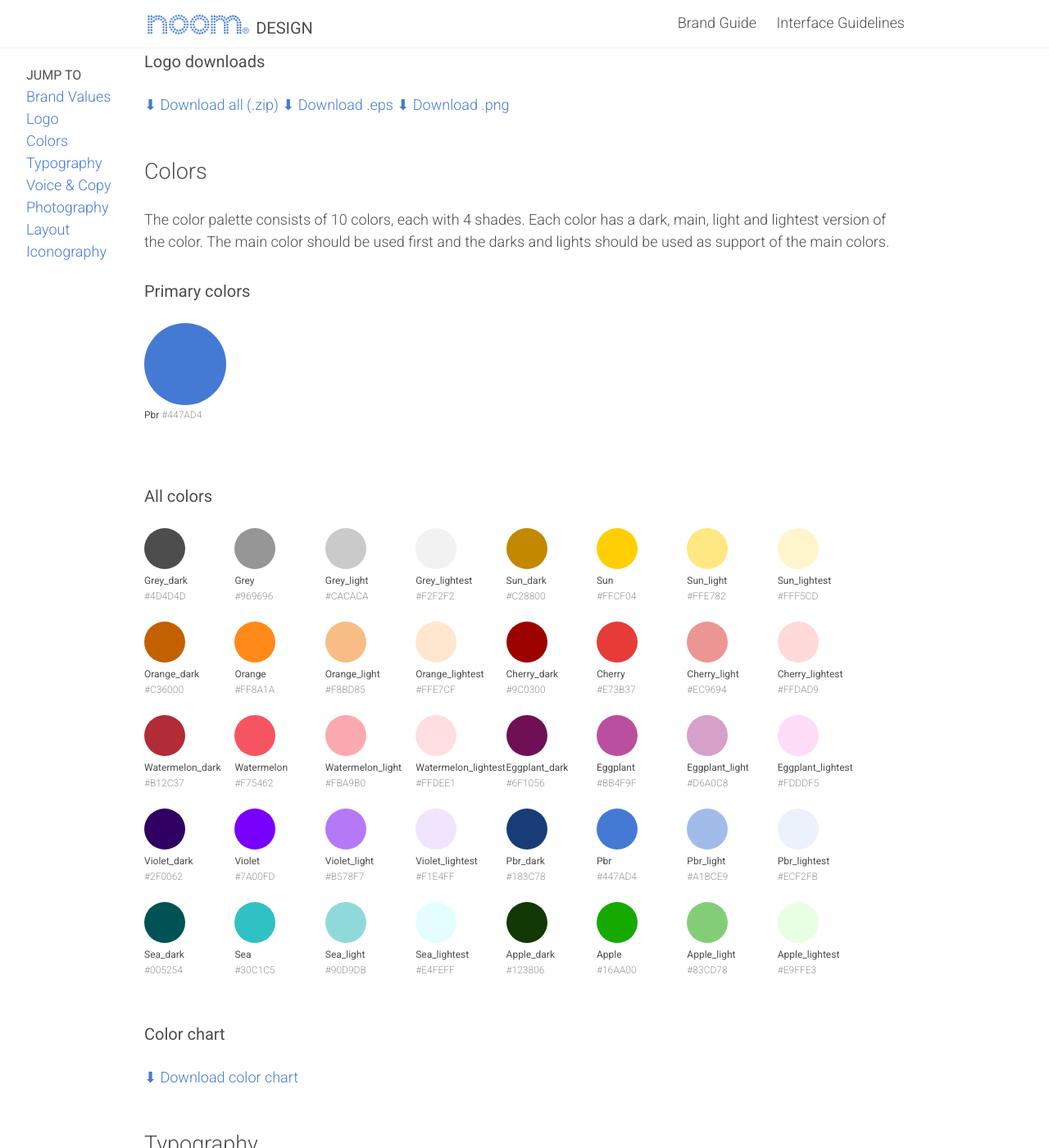
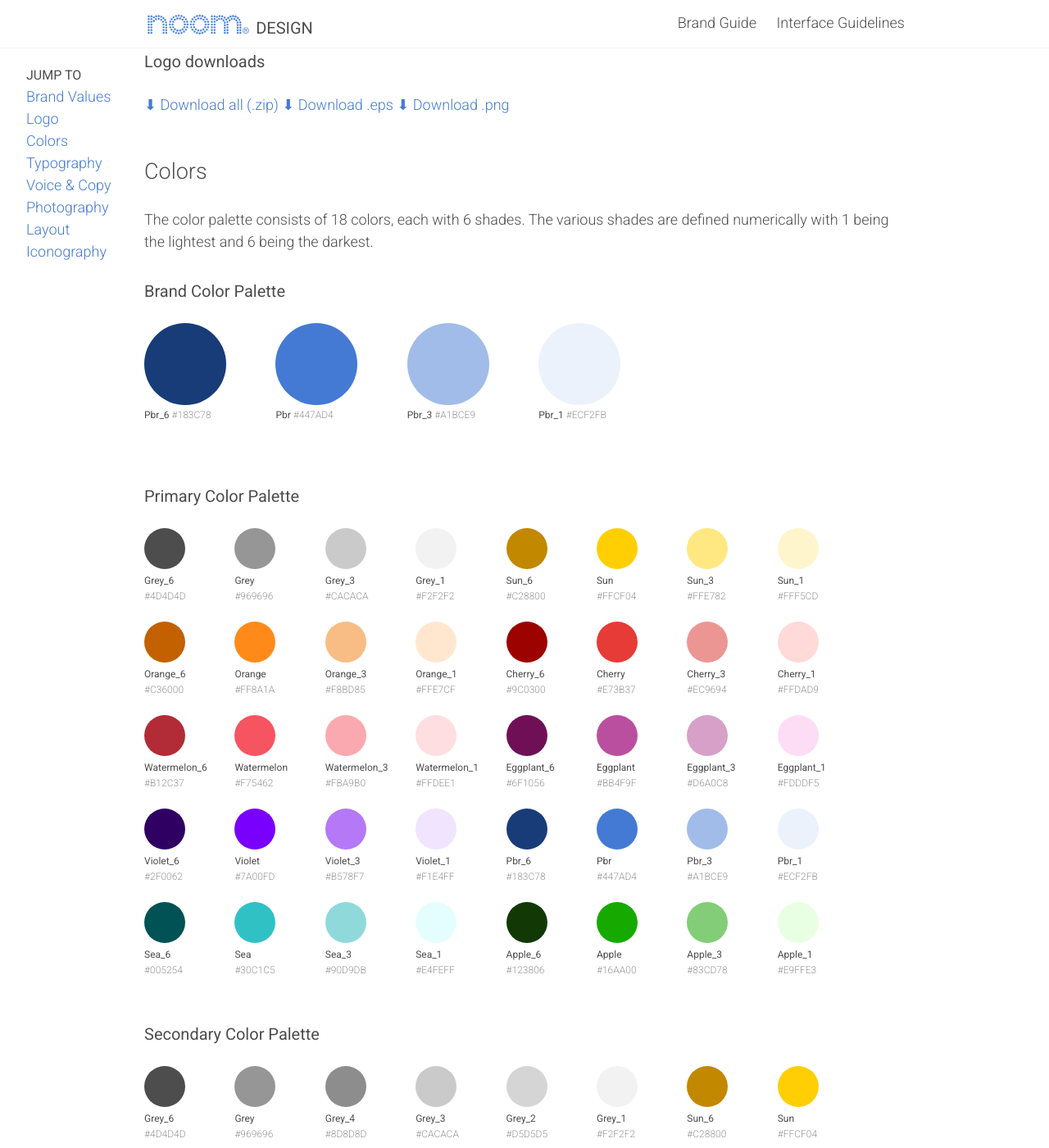
Before and after one commit to noom/design, a Jekyll site: the page built from brand.html, in a window 1280 px wide and 1400 px high, scrolled down 2444 px. Shown: the whole window at 82% size. Built offline with Jekyll 4.4.1, drawn with Linux system fonts in a browser that asks for light colours; nearby versions of some CDN libraries.

Commit message:
Update color Palette

```diff
--- a/_sass/_base.scss
+++ b/_sass/_base.scss
@@ -237,8 +237,8 @@
  * Change selection colour
  */
 
- ::-moz-selection { background: $pbr_light; }
- ::selection { background: $pbr_light; }
+ ::-moz-selection { background: $pbr_3; }
+ ::selection { background: $pbr_3; }
 
 
 
--- a/_sass/_brand.scss
+++ b/_sass/_brand.scss
@@ -29,8 +29,8 @@
     font-size: $fontL;
     font-weight: 500;
     color: $brand-color;
-    border-top: 1px solid $grey_light;
-    border-bottom: 1px solid $grey_light;
+    border-top: 1px solid $grey_3;
+    border-bottom: 1px solid $grey_3;
     padding: $spaceM 0;
   }
 
@@ -71,6 +71,7 @@
     }
   }
 
+
 .color-container {
   position: relative;
 
@@ -109,6 +110,7 @@
       &:before, &:after {
         top: $spaceXXXL*2;
       }
+
     }
 
 
--- a/_sass/_layout.scss
+++ b/_sass/_layout.scss
@@ -177,6 +177,7 @@
 
 
 
+
 /**
  * Page content
  */
@@ -340,7 +341,7 @@
             overflow: hidden;
 
             &:hover {
-                box-shadow: 0px 1px 4px $grey-dark;
+                box-shadow: 0px 1px 4px $grey_6;
             }
 
             @include media-query($on-palm) {
@@ -355,7 +356,7 @@
 
 
             .card-title {
-                color: $grey_dark;
+                color: $grey_6;
                 width: 100%;
                 white-space: nowrap;
                 text-overflow: ellipsis;
@@ -366,7 +367,7 @@
             .card-content {
                 display: block;
                 height: $spaceH;
-                color: $grey_dark;
+                color: $grey_6;
                 text-overflow: ellipsis;
                 overflow: hidden;
                 padding: 0 $spaceXXL;
--- a/brand.html
+++ b/brand.html
@@ -104,58 +104,125 @@
 			<section id="colors">
 				<h2>Colors</h2>
 
-				<description>The color palette consists of 10 colors, each with 4 shades. Each color has a dark, main, light and lightest version of the color. The main color should be used first and the darks and lights should be used as support of the main colors.</description>
+				<description>The color palette consists of 18 colors, each with 6 shades. The various shades are defined numerically with 1 being the lightest and 6 being the darkest.</description>
 
-				<h3>Primary colors</h3>
+				<h3>Brand Color Palette</h3>
 
 					<div class="color-container">
+						<div class="color-swatch primary pbr_6"></div>
 						<div class="color-swatch primary pbr"></div>
+						<div class="color-swatch primary pbr_3"></div>
+						<div class="color-swatch primary pbr_1"></div>
 					</div>
 
 
-				<h3>All colors</h3>
+				<h3>Primary Color Palette</h3>
 
-				<div class="color-container">
-					<div class="color-swatch grey_dark"></div>
+				<div class="color-container palette">
+					<div class="color-swatch grey_6"></div>
 					<div class="color-swatch grey"></div>
-					<div class="color-swatch grey_light"></div>
-					<div class="color-swatch grey_lightest"></div>
-					<div class="color-swatch sun_dark"></div>
+					<div class="color-swatch grey_3"></div>
+					<div class="color-swatch grey_1"></div>
+					<div class="color-swatch sun_6"></div>
 					<div class="color-swatch sun"></div>
-					<div class="color-swatch sun_light"></div>
-					<div class="color-swatch sun_lightest"></div>
-					<div class="color-swatch orange_dark"></div>
+					<div class="color-swatch sun_3"></div>
+					<div class="color-swatch sun_1"></div>
+					<div class="color-swatch orange_6"></div>
 					<div class="color-swatch orange"></div>
-					<div class="color-swatch orange_light"></div>
-					<div class="color-swatch orange_lightest"></div>
-					<div class="color-swatch cherry_dark"></div>
+					<div class="color-swatch orange_3"></div>
+					<div class="color-swatch orange_1"></div>
+					<div class="color-swatch cherry_6"></div>
 					<div class="color-swatch cherry"></div>
-					<div class="color-swatch cherry_light"></div>
-					<div class="color-swatch cherry_lightest"></div>
-					<div class="color-swatch watermelon_dark"></div>
+					<div class="color-swatch cherry_3"></div>
+					<div class="color-swatch cherry_1"></div>
+					<div class="color-swatch watermelon_6"></div>
 					<div class="color-swatch watermelon"></div>
-					<div class="color-swatch watermelon_light"></div>
-					<div class="color-swatch watermelon_lightest"></div>
-					<div class="color-swatch eggplant_dark"></div>
+					<div class="color-swatch watermelon_3"></div>
+					<div class="color-swatch watermelon_1"></div>
+					<div class="color-swatch eggplant_6"></div>
 					<div class="color-swatch eggplant"></div>
-					<div class="color-swatch eggplant_light"></div>
-					<div class="color-swatch eggplant_lightest"></div>
-					<div class="color-swatch violet_dark"></div>
+					<div class="color-swatch eggplant_3"></div>
+					<div class="color-swatch eggplant_1"></div>
+					<div class="color-swatch violet_6"></div>
 					<div class="color-swatch violet"></div>
-					<div class="color-swatch violet_light"></div>
-					<div class="color-swatch violet_lightest"></div>
-					<div class="color-swatch pbr_dark"></div>
+					<div class="color-swatch violet_3"></div>
+					<div class="color-swatch violet_1"></div>
+					<div class="color-swatch pbr_6"></div>
 					<div class="color-swatch pbr"></div>
-					<div class="color-swatch pbr_light"></div>
-					<div class="color-swatch pbr_lightest"></div>
-					<div class="color-swatch sea_dark"></div>
+					<div class="color-swatch pbr_3"></div>
+					<div class="color-swatch pbr_1"></div>
+					<div class="color-swatch sea_6"></div>
 					<div class="color-swatch sea"></div>
-					<div class="color-swatch sea_light"></div>
-					<div class="color-swatch sea_lightest"></div>
-					<div class="color-swatch apple_dark"></div>
+					<div class="color-swatch sea_3"></div>
+					<div class="color-swatch sea_1"></div>
+					<div class="color-swatch apple_6"></div>
 					<div class="color-swatch apple"></div>
-					<div class="color-swatch apple_light"></div>
-					<div class="color-swatch apple_lightest"></div>
+					<div class="color-swatch apple_3"></div>
+					<div class="color-swatch apple_1"></div>
+				</div>
+
+				<h3>Secondary Color Palette</h3>
+				<div class="color-container palette">
+					<div class="color-swatch grey_6"></div>
+					<div class="color-swatch grey"></div>
+					<div class="color-swatch grey_4"></div>
+					<div class="color-swatch grey_3"></div>
+					<div class="color-swatch grey_2"></div>
+					<div class="color-swatch grey_1"></div>
+					<div class="color-swatch sun_6"></div>
+					<div class="color-swatch sun"></div>
+					<div class="color-swatch sun_4"></div>
+					<div class="color-swatch sun_3"></div>
+					<div class="color-swatch sun_2"></div>
+					<div class="color-swatch sun_1"></div>
+					<div class="color-swatch orange_6"></div>
+					<div class="color-swatch orange"></div>
+					<div class="color-swatch orange_4"></div>
+					<div class="color-swatch orange_3"></div>
+					<div class="color-swatch orange_2"></div>
+					<div class="color-swatch orange_1"></div>
+					<div class="color-swatch cherry_6"></div>
+					<div class="color-swatch cherry"></div>
+					<div class="color-swatch cherry_4"></div>
+					<div class="color-swatch cherry_3"></div>
+					<div class="color-swatch cherry_2"></div>
+					<div class="color-swatch cherry_1"></div>
+					<div class="color-swatch watermelon_6"></div>
+					<div class="color-swatch watermelon"></div>
+					<div class="color-swatch watermelon_4"></div>
+					<div class="color-swatch watermelon_3"></div>
+					<div class="color-swatch watermelon_2"></div>
+					<div class="color-swatch watermelon_1"></div>
+					<div class="color-swatch eggplant_6"></div>
+					<div class="color-swatch eggplant"></div>
+					<div class="color-swatch eggplant_4"></div>
+					<div class="color-swatch eggplant_3"></div>
+					<div class="color-swatch eggplant_4"></div>
+					<div class="color-swatch eggplant_1"></div>
+					<div class="color-swatch violet_6"></div>
+					<div class="color-swatch violet"></div>
+					<div class="color-swatch violet_4"></div>
+					<div class="color-swatch violet_3"></div>
+					<div class="color-swatch violet_2"></div>
+					<div class="color-swatch violet_1"></div>
+					<div class="color-swatch pbr_6"></div>
+					<div class="color-swatch pbr"></div>
+					<div class="color-swatch pbr_4"></div>
+					<div class="color-swatch pbr_3"></div>
+					<div class="color-swatch pbr_2"></div>
+					<div class="color-swatch pbr_1"></div>
+					<div class="color-swatch sea_6"></div>
+					<div class="color-swatch sea"></div>
+					<div class="color-swatch sea_4"></div>
+					<div class="color-swatch sea_3"></div>
+					<div class="color-swatch sea_2"></div>
+					<div class="color-swatch sea_1"></div>
+					<div class="color-swatch apple_6"></div>
+					<div class="color-swatch apple"></div>
+					<div class="color-swatch apple_4"></div>
+					<div class="color-swatch apple_3"></div>
+					<div class="color-swatch apple_2"></div>
+					<div class="color-swatch apple_1"></div>
 				</div>
 
 				<h3>Color chart</h3>
--- a/css/main.scss
+++ b/css/main.scss
@@ -28,59 +28,90 @@
 $small-font-size:  $fontS;
 $base-line-height: 1.5;
 
-// brand colours
-$violet_dark: #2f0062;
-$eggplant_dark: #6f1056;
-$apple_dark: #123806;
-$sea_dark: #005254;
-$cherry_dark: #9c0300;
-$watermelon_dark: #b12c37;
-$sun_dark: #c28800;
-$orange_dark: #c36000;
+//Brand Color Palette
+$pbr: #447ad4;
+$pbr_6: #183c78;
+$pbr_3: #a1bce9;
+$pbr_1: #ecf2fb;
+
+// Primary Color Palette
+$apple: #16aa00;
+$apple_6: #123806;
+$apple_3: #83cd78;
+$apple_1: #e9ffe3;
+$cherry: #e73b37;
+$cherry_6: #9c0300;
+$cherry_3: #ec9694;
+$cherry_1: #ffdad9;
+$eggplant: #bb4f9f;
+$eggplant_6: #6f1056;
+$eggplant_3: #d6a0c8;
+$eggplant_1: #fdddf5;
+$grey: #969696;
+$grey_6: #4d4d4d;
+$grey_3: #cacaca;
+$grey_1: #f2f2f2;
+$orange: #ff8a1a;
+$orange_6: #c36000;
+$orange_3: #f8bd85;
+$orange_1: #ffe7cf;
+$sea: #30c1c5;
+$sea_6: #005254;
+$sea_3: #90d9db;
+$sea_1: #e4feff;
+$sun: #ffcf04;
+$sun_6: #c28800;
+$sun_3: #ffe782;
+$sun_1: #fff5cd;
 $violet: #7a00fd;
-$eggplant: #bb4f9f;
-$apple: #16aa00;
-$sea: #30c1c5;
-$cherry: #e73b37;
+$violet_6: #2f0062;
+$violet_3: #b578f7;
+$violet_1: #f1e4ff;
 $watermelon: #f75462;
-$sun: #ffcf04;
-$orange: #ff8a1a;
-$violet_light: #b578f7;
-$eggplant_light: #d6a0c8;
-$apple_light: #83cd78;
-$cherry_light: #ec9694;
-$sea_light: #90d9db;
-$watermelon_light: #fba9b0;
-$sun_light: #ffe782;
-$orange_light: #f8bd85;
-$violet_lightest: #f1e4ff;
-$eggplant_lightest: #fdddf5;
-$apple_lightest: #e9ffe3;
-$sea_lightest: #e4feff;
-$watermelon_lightest: #ffdee1;
-$cherry_lightest: #ffdad9;
-$orange_lightest: #ffe7cf;
-$sun_lightest: #fff5cd;
-$pbr_dark: #183c78;
-$pbr: #447ad4;
-$grey: #969696;
-$grey_light: #cacaca;
-$pbr_lightest: #ecf2fb;
-$pbr_light: #a1bce9;
-$grey_lightest: #f2f2f2;
-$grey_dark: #4d4d4d;
+$watermelon_6: #b12c37;
+$watermelon_3: #fba9b0;
+$watermelon_1: #ffdee1;
 
-$color_names: violet_dark eggplant_dark apple_dark sea_dark cherry_dark watermelon_dark sun_dark orange_dark eggplant violet apple sea cherry watermelon sun orange violet_light eggplant_light apple_light sea_light cherry_light watermelon_light sun_light orange_light violet_lightest eggplant_lightest apple_lightest sea_lightest cherry_lightest watermelon_lightest sun_lightest orange_lightest pbr_dark pbr pbr_light pbr_lightest grey_dark grey grey_light grey_lightest;
-$color_vars: $violet_dark $eggplant_dark $apple_dark $sea_dark $cherry_dark $watermelon_dark $sun_dark $orange_dark $eggplant $violet $apple $sea $cherry $watermelon $sun $orange $violet_light $eggplant_light $apple_light $sea_light $cherry_light $watermelon_light $sun_light $orange_light $violet_lightest $eggplant_lightest $apple_lightest $sea_lightest $cherry_lightest $watermelon_lightest $sun_lightest $orange_lightest $pbr_dark $pbr $pbr_light $pbr_lightest $grey_dark $grey $grey_light $grey_lightest;
+// Extended Primary Color Palette
 
-$text-color:       $grey_dark;
+$grey_2: #D5D5D5;
+$grey_4: #8d8d8d;
+$cherry_2: #FFCDD2;
+$cherry_4: #EF5350;
+$watermelon_2: #FFC2C7;
+$watermelon_4: #FF7B85;
+$orange_2: #FFD0A3;
+$orange_4: #FF9937;
+$apple_2: #C8E6C9;
+$apple_4: #66BB6A;
+$sea_2: #B2F4F5;
+$sea_4: #6DD3D6;
+$pbr_2: #CDDFFE;
+$pbr_4: #6895DF;
+$violet_2: #D5B2FC;
+$violet_4: #A562F0;
+$eggplant_2: #F3BFE5;
+$eggplant_4: #D175B9;
+$sun_2: #FFECB3;
+$sun_4: #FFD54F;
+
+
+// Secondary Palette
+
+
+$color_names: violet_6 eggplant_6 apple_6 sea_6 cherry_6 watermelon_6 sun_6 orange_6 eggplant violet apple sea cherry watermelon sun orange eggplant_4 violet_4 apple_4 sea_4 cherry_4 watermelon_4 sun_4 orange_4 violet_3 eggplant_3 apple_3 sea_3 cherry_3 watermelon_3 sun_3 orange_3 eggplant_2 violet_2 apple_2 sea_2 cherry_2 watermelon_2 sun_2 orange_2 violet_1  eggplant_1 apple_1 sea_1 cherry_1 watermelon_1 sun_1 orange_1 pbr_6 pbr pbr_3 pbr_1 grey_6 grey grey_3 grey_1 grey_4 grey_2 pbr_4 pbr_2;
+$color_vars: $violet_6 $eggplant_6 $apple_6 $sea_6 $cherry_6 $watermelon_6 $sun_6 $orange_6 $eggplant $violet $apple $sea $cherry $watermelon $sun $orange $eggplant_4 $violet_4 $apple_4 $sea_4 $cherry_4 $watermelon_4 $sun_4 $orange_4 $violet_3 $eggplant_3 $apple_3 $sea_3 $cherry_3 $watermelon_3 $sun_3 $orange_3 $eggplant_2 $violet_2 $apple_2 $sea_2 $cherry_2 $watermelon_2 $sun_2 $orange_2 $violet_1 $eggplant_1 $apple_1 $sea_1 $cherry_1 $watermelon_1 $sun_1 $orange_1 $pbr_6 $pbr $pbr_3 $pbr_1 $grey_6 $grey $grey_3 $grey_1 $grey_4 $grey_2 $pbr_4 $pbr_2;
+
+
+
+$text-color:       $grey_6;
 $background-color: #ffffff;
 $brand-color:      $pbr;
-$brand-color-dark: $pbr_dark;
+$brand-color-dark: $pbr_6;
 
 $grey-color:       $grey;
-$grey-color-light: $grey_lightest;
-$grey-color-dark:  $grey_dark;
+$grey-color-light: $grey_1;
+$grey-color-dark:  $grey_6;
 
 // spacing units
 $spaceXS: 2px;
```
